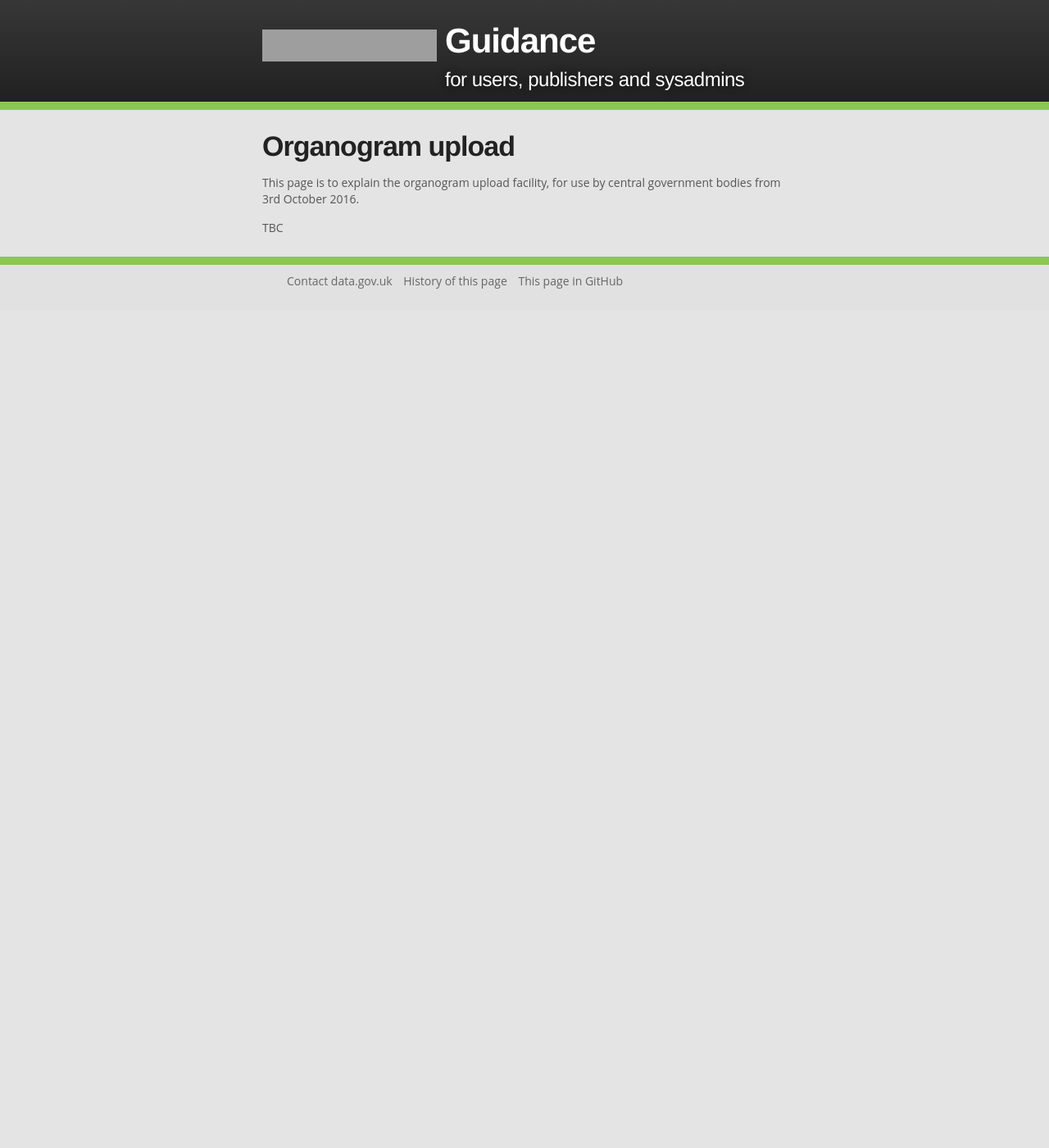
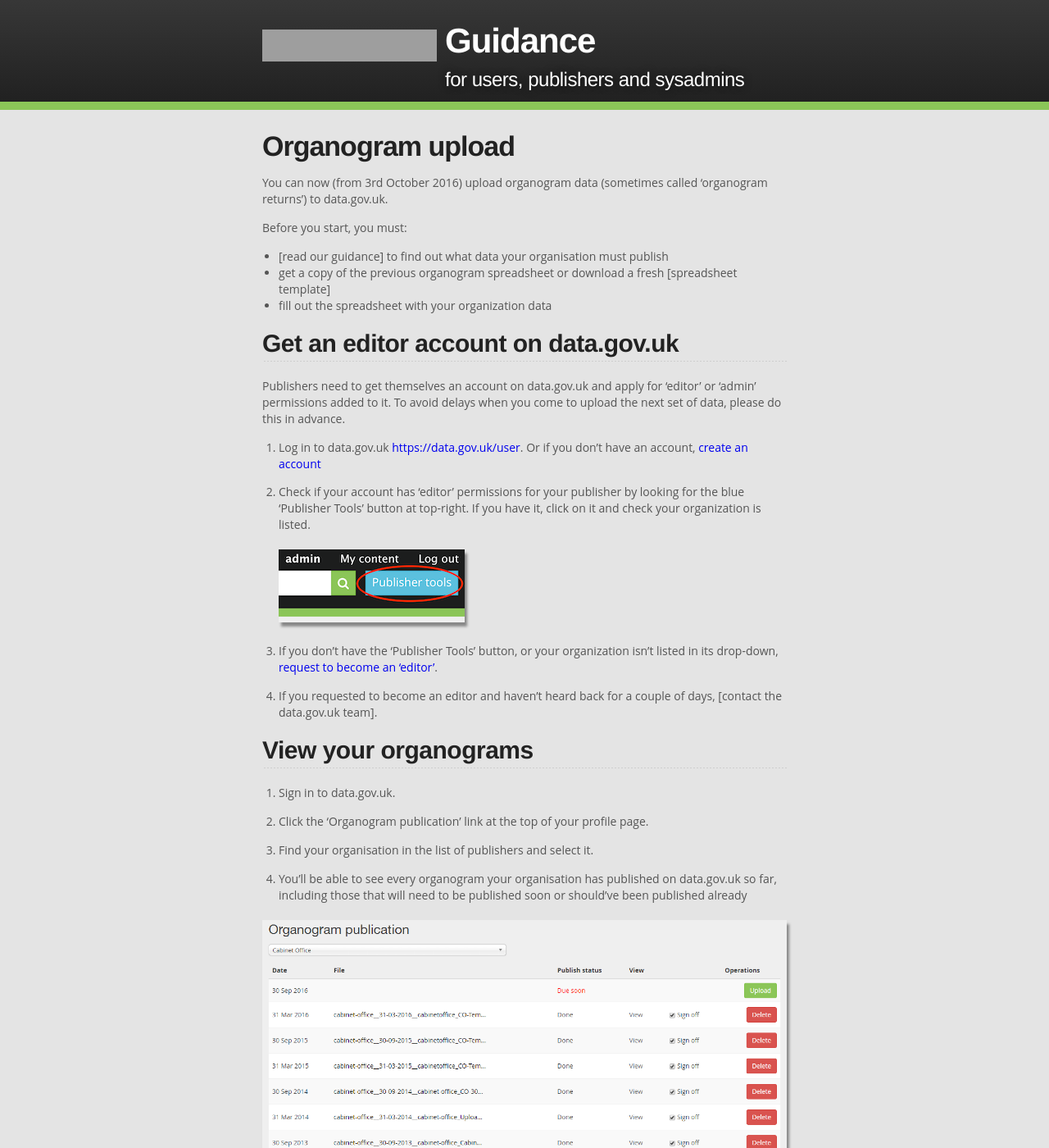
Before and after one commit to datagovuk/guidance, a Jekyll site: the page built from organogram-upload.md, in a window 1280 px wide and 1400 px high. Shown: the whole window at 82% size. Built offline with Jekyll 4.4.1, drawn with Linux system fonts in a browser that asks for light colours; some of the changed text lies outside the part shown; grey boxes are pictures that could not be loaded.

Commit message:
Upload guidance, mostly from tom

```diff
--- a/organogram-upload.md
+++ b/organogram-upload.md
@@ -3,6 +3,101 @@ layout: "default"
 title: "Organogram upload"
 ---
 
-This page is to explain the organogram upload facility, for use by central government bodies from 3rd October 2016.
+You can now (from 3rd October 2016) upload organogram data (sometimes called ‘organogram returns’) to data.gov.uk.
 
-TBC
+Before you start, you must:
+
+* [read our guidance] to find out what data your organisation must publish
+* get a copy of the previous organogram spreadsheet or download a fresh [spreadsheet template]
+* fill out the spreadsheet with your organization data
+
+## Get an editor account on data.gov.uk
+
+Publishers need to get themselves an account on data.gov.uk and apply for 'editor' or 'admin' permissions added to it. To avoid delays when you come to upload the next set of data, please do this in advance.
+
+1. Log in to data.gov.uk <https://data.gov.uk/user>. Or if you don’t have an account, [create an account](becoming_an_editor_or_admin.html#getting-an-account)
+
+2. Check if your account has ‘editor’ permissions for your publisher by looking for the blue 'Publisher Tools' button at top-right. If you have it, click on it and check your organization is listed.
+
+   ![organogram diagram](images/publisher_tools_button.png)
+
+3. If you don’t have the ‘Publisher Tools’ button, or your organization isn’t listed in its drop-down, [request to become an 'editor'](becoming_an_editor_or_admin.html#become-an-editor).
+
+4. If you requested to become an editor and haven’t heard back for a couple of days, [contact the data.gov.uk team].
+
+
+## View your organograms
+
+1. Sign in to data.gov.uk.
+
+2. Click the ‘Organogram publication’ link at the top of your profile page.
+
+3. Find your organisation in the list of publishers and select it.
+
+4. You’ll be able to see every organogram your organisation has published on data.gov.uk so far, including those that will need to be published soon or should’ve been published already
+
+![organogram publication page](images/organogram_publication.png)
+
+
+## Uploading and publishing a new organogram
+
+1. Find the organogram you need to publish in the list. They’re ordered by date with the most recent at the top of the list.
+
+2. Click the ‘Upload’ button next to it.
+
+   ![organogram upload](images/organogram_upload.png)
+
+3. Find the completed spreadsheet file on your computer and click ‘Upload’. If you get an error message, see: [Problems with uploading organograms](#problems-with-uploading-organograms).
+
+   If successful, you’ll be sent back to the ‘Organogram publication’ page when your file is uploaded.
+
+   ![organogram upload](images/organogram_uploaded.png)
+
+4. You can see how the organogram will look when it’s published by clicking the ‘Preview’ link.
+
+   ![organogram preview](images/organogram_preview.png)
+
+5. You must tick the ‘Sign off’ box before you can publish the organogram. Only do this when senior approval has been given - for departments that would be from your minister or permanent secretary.
+
+    Note: In the previous system the preview was made available as a separate web page, with a link that could be distributed without requiring log-in. This is no longer the case. This pre-publication preview can only be seen while logged in as a publisher.
+
+6. You’ll now be able to click the ‘Publish’ button.
+
+   ![organogram published](images/organogram_published.png)
+
+   The file will be added to your organisation’s organogram dataset on data.gov.uk:
+
+   ![organogram dataset](images/organogram_dataset.png)
+
+   The diagram is under the "Organogram viewer" Link:
+
+   ![organogram diagram link](images/organogram_diagram_link.png)
+   ![organogram diagram](images/organogram_diagram.png)
+
+## Updating an existing organogram
+
+1. Find the organogram you need to update in the list.
+
+2. Click the ‘Delete’ button next to it. This will remove the file from data.gov.uk.
+
+3. You can now upload the updated file. Find the completed spreadsheet file on your computer and click ‘Upload’. You’ll see an error message if there’s a problem with the file you’re trying to upload.
+
+4. You’ll be sent back to the ‘Organogram publication’ page when your file is uploaded. You can see how the organogram will look when it’s published by clicking the ‘Preview’ link.
+
+5. You must tick the ‘Sign off’ box before you can publish the organogram. Only do this when your minister or permanent secretary has approved the organogram.
+
+6. You’ll now be able to click the ‘Publish’ button. The file will be added to your organisation’s organogram dataset on data.gov.uk.
+
+
+## Problems with uploading organograms
+
+You won’t be able to upload your organogram to data.gov.uk if there are any errors in your completed spreadsheet template.
+
+When you’re filling it in, make sure:
+
+* use the drop-down for the columns which have it, eg 'Parent Department' or 'Grade'
+* roles don't report to themselves
+* roles don't report to a role that is eliminated
+* the Valid? column is green for every row
+
+Check your spreadsheet and try to upload it again. Please refer to the guidance, which explains in detail how to complete every column. If you’re still having problems, email <team@data.gov.uk> with ‘Organogram issues - help’ in the subject line.
```
Also changed, not shown: organogram-transition.md (+3 -0 lines), images/organogram_dataset.png (added), images/organogram_diagram.png (added), images/organogram_diagram_link.png (added), images/organogram_preview.png (added), images/organogram_publication.png (added), images/organogram_published.png (added), images/organogram_upload.png (added), images/organogram_upload_successful.png (added), images/organogram_uploaded.png (added), images/publisher_tools_button.png (added).
